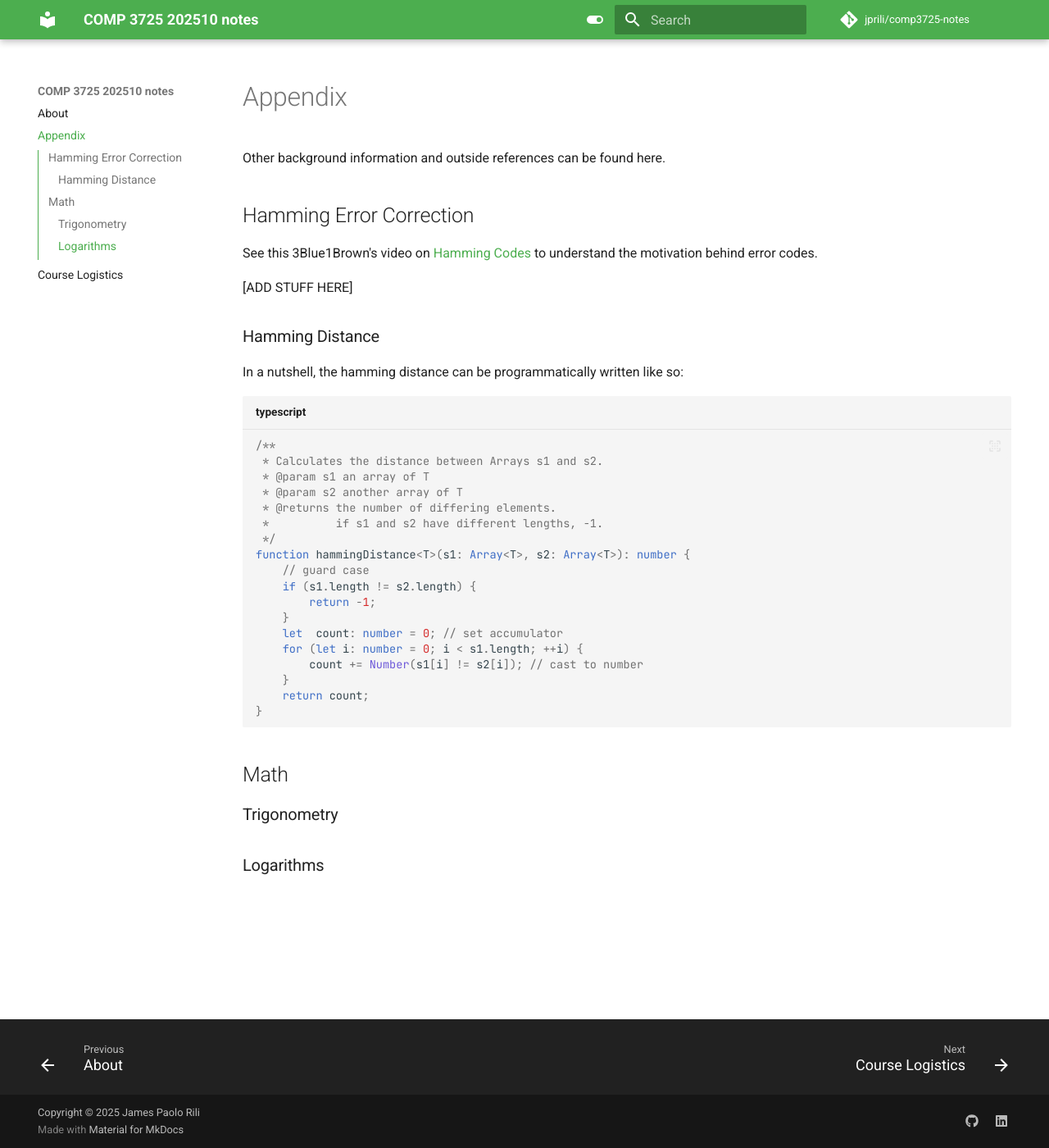
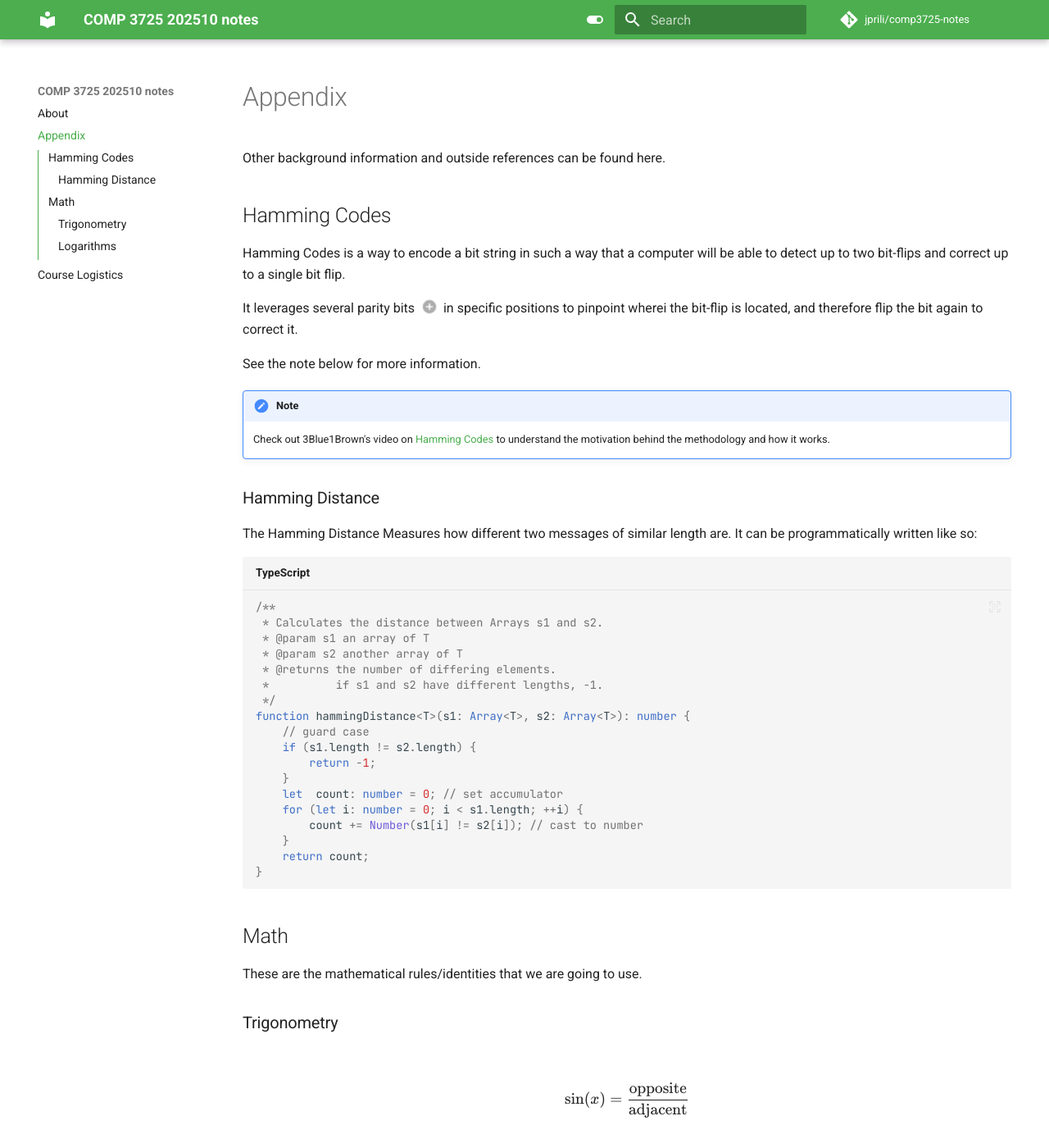
Before and after one commit to jprili/comp3725-notes, an MkDocs documentation site: the page built from docs/appendix.md, in a window 1280 px wide and 1400 px high. Shown: the whole window at 82% size. Built offline with MkDocs 1.6.1 and Material for MkDocs 9.7.7, drawn with Linux system fonts in a browser that asks for light colours; comment, search, counter and statistics services are not loaded; some of the changed text lies outside the part shown.

Commit message:
add other info

````diff
--- a/docs/appendix.md
+++ b/docs/appendix.md
@@ -2,15 +2,31 @@
 
 Other background information and outside references can be found here.
 
-## Hamming Error Correction
-See this 3Blue1Brown's video on [Hamming Codes](https://www.youtube.com/watch?v=X8jsijhllIA) to understand the motivation behind error codes.
+## Hamming Codes
 
-[ADD STUFF HERE]
+Hamming Codes is a way to encode a bit string in such a way
+that a computer will be able to detect up to two bit-flips
+and correct up to a single bit flip.
+
+It leverages several parity bits (1) in specific positions to pinpoint wherei the bit-flip is located,
+and therefore flip the bit again to correct it.
+{ .annotate }
+
+1. If a string of bits have even `1`s,
+   the parity is `0`, `1` otherwise.
+
+See the note below for more information.
+
+!!! note
+    Check out 3Blue1Brown's video on
+    [Hamming Codes](https://www.youtube.com/watch?v=X8jsijhllIA)
+    to understand the motivation behind the methodology and
+    how it works.
 
 ### Hamming Distance
-In a nutshell, the hamming distance can be programmatically written like so:
+The Hamming Distance Measures how different two messages of similar length are. It can be programmatically written like so:
 
-```ts title="typescript"
+```ts title="TypeScript"
 /**
  * Calculates the distance between Arrays s1 and s2.
  * @param s1 an array of T
@@ -33,6 +49,19 @@ function hammingDistance<T>(s1: Array<T>, s2: Array<T>): number {
 
 ## Math
 
+These are the mathematical rules/identities that we are
+going to use.
+
 ### Trigonometry
 
+$$
+    \sin(x) = \frac{\text{opposite}}{\text{adjacent}}
+$$
+
 ### Logarithms
+
+$$
+\begin{equation}
+    \log_b(b) = 1
+\end{equation}
+$$
````
